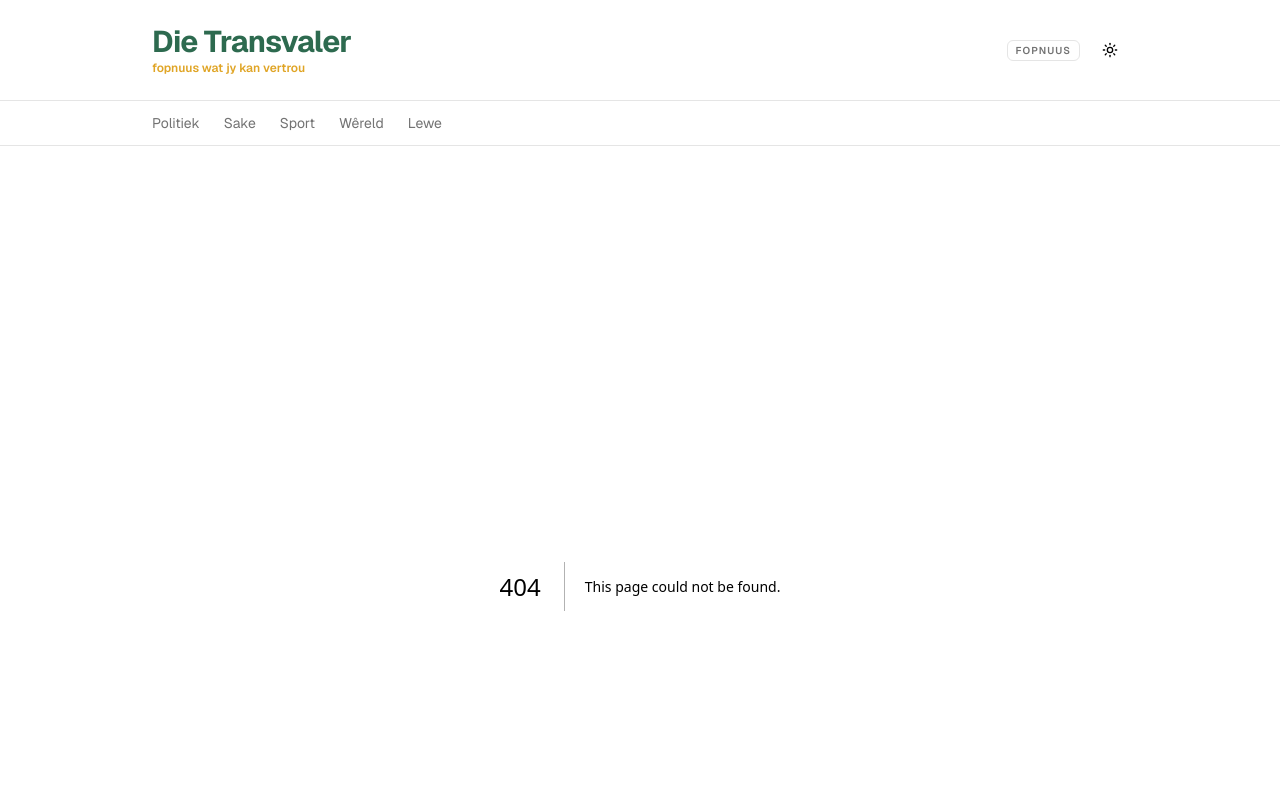
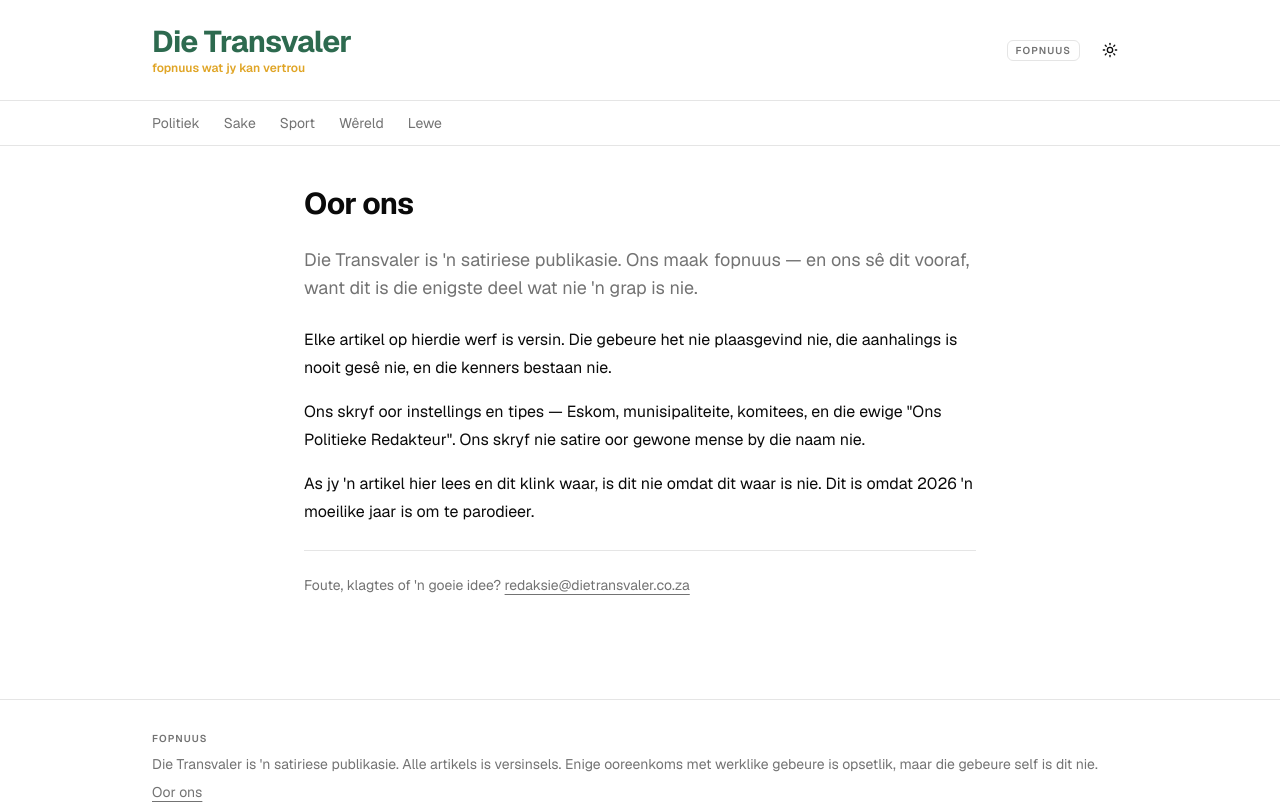
Before and after one commit to pieterbothma/dietransvaler, a Next.js app: page /oor-ons in a window 1280 px wide. Before the commit this address had no page. Shown: the top 804 px of the page. Built offline with nearby package versions, Linux system fonts and the light colour scheme.

Commit message:
Voeg Oor ons-bladsy, sitemap en robots by

```diff
--- /dev/null
+++ b/src/app/oor-ons/page.tsx
@@ -0,0 +1,42 @@
+import type { Metadata } from 'next'
+
+export const metadata: Metadata = {
+  title: 'Oor ons',
+  description: 'Die Transvaler is \'n satiriese publikasie. Alles hierin is versin.',
+}
+
+export default function OorOns() {
+  return (
+    <div className="mx-auto max-w-2xl space-y-6">
+      <h1 className="text-3xl font-bold tracking-tight">Oor ons</h1>
+
+      <p className="text-lg text-muted-foreground">
+        Die Transvaler is 'n satiriese publikasie. Ons maak fopnuus — en ons sê dit
+        vooraf, want dit is die enigste deel wat nie 'n grap is nie.
+      </p>
+
+      <div className="space-y-4 text-base leading-7">
+        <p>
+          Elke artikel op hierdie werf is versin. Die gebeure het nie plaasgevind
+          nie, die aanhalings is nooit gesê nie, en die kenners bestaan nie.
+        </p>
+        <p>
+          Ons skryf oor instellings en tipes — Eskom, munisipaliteite, komitees,
+          en die ewige "Ons Politieke Redakteur". Ons skryf nie satire oor gewone
+          mense by die naam nie.
+        </p>
+        <p>
+          As jy 'n artikel hier lees en dit klink waar, is dit nie omdat dit waar
+          is nie. Dit is omdat 2026 'n moeilike jaar is om te parodieer.
+        </p>
+      </div>
+
+      <p className="border-t pt-6 text-sm text-muted-foreground">
+        Foute, klagtes of 'n goeie idee?{' '}
+        <a href="mailto:redaksie@dietransvaler.co.za" className="underline underline-offset-4">
+          redaksie@dietransvaler.co.za
+        </a>
+      </p>
+    </div>
+  )
+}
--- /dev/null
+++ b/src/app/robots.ts
@@ -0,0 +1,8 @@
+import type { MetadataRoute } from 'next'
+
+export default function robots(): MetadataRoute.Robots {
+  return {
+    rules: { userAgent: '*', allow: '/' },
+    sitemap: 'https://dietransvaler.co.za/sitemap.xml',
+  }
+}
--- /dev/null
+++ b/src/app/sitemap.ts
@@ -0,0 +1,24 @@
+import type { MetadataRoute } from 'next'
+import { getAlleArtikels, KATEGORIEE } from '@/lib/inhoud'
+
+const OORSPRONG = 'https://dietransvaler.co.za'
+
+export default async function sitemap(): Promise<MetadataRoute.Sitemap> {
+  const artikels = await getAlleArtikels()
+
+  return [
+    { url: OORSPRONG, changeFrequency: 'daily', priority: 1 },
+    { url: `${OORSPRONG}/oor-ons`, changeFrequency: 'yearly', priority: 0.3 },
+    ...KATEGORIEE.map((k) => ({
+      url: `${OORSPRONG}/kategorie/${k.slug}`,
+      changeFrequency: 'daily' as const,
+      priority: 0.5,
+    })),
+    ...artikels.map((a) => ({
+      url: `${OORSPRONG}/artikel/${a.slug}`,
+      lastModified: new Date(a.datum),
+      changeFrequency: 'monthly' as const,
+      priority: 0.8,
+    })),
+  ]
+}
```
